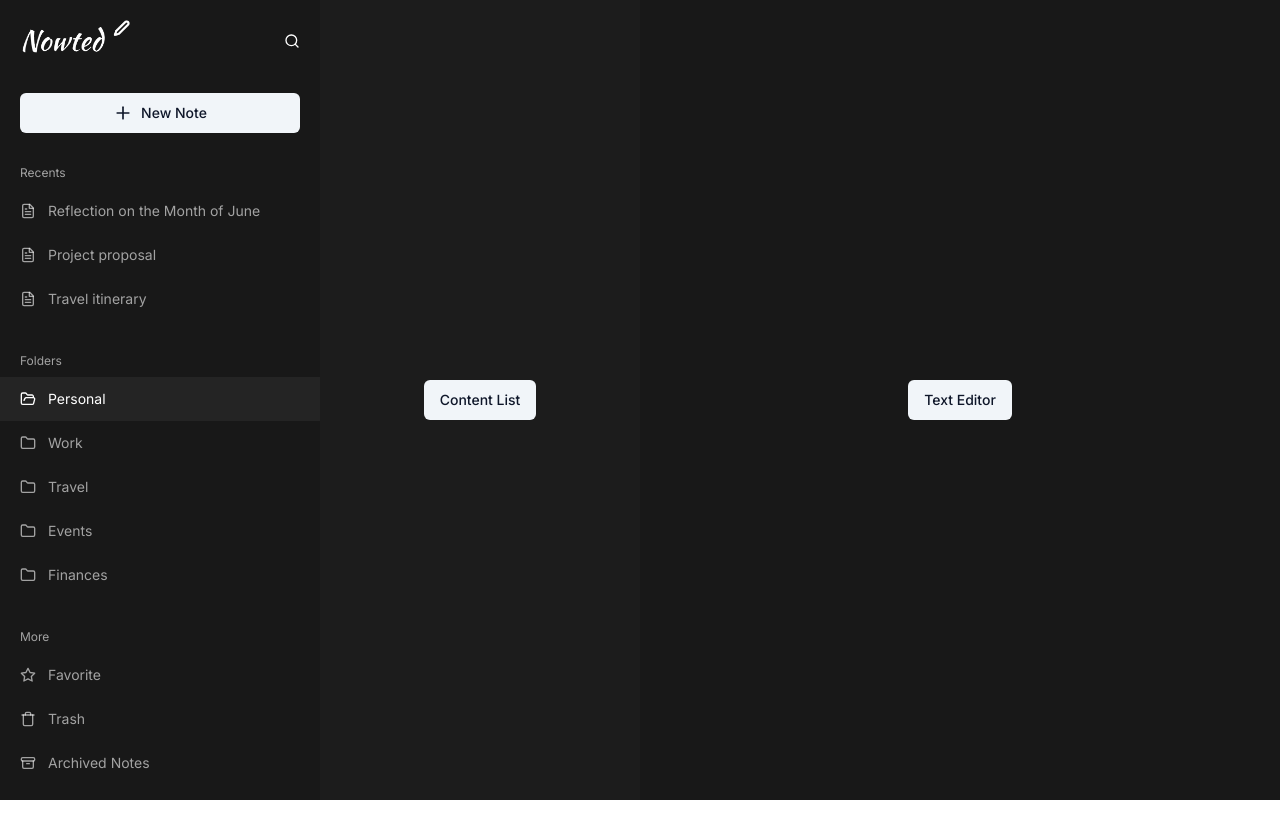
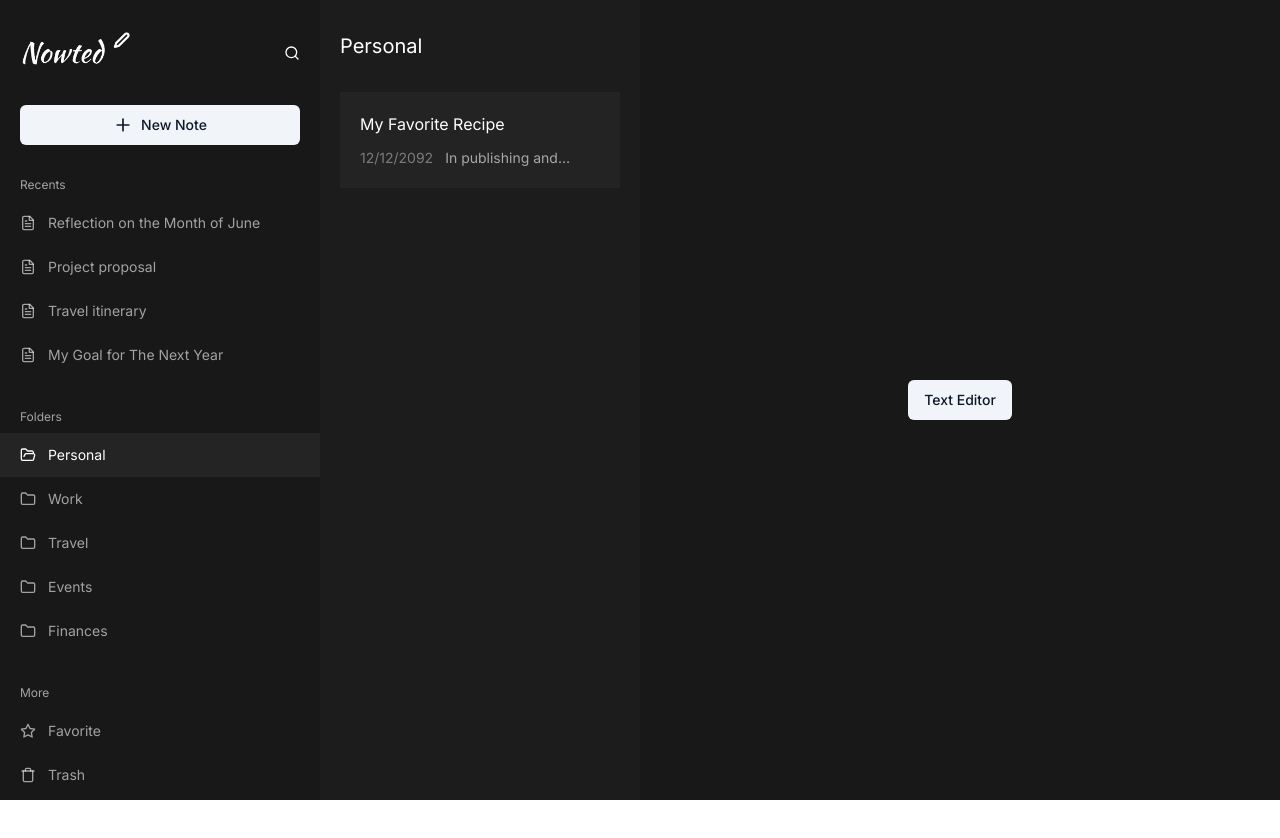
Before and after one commit to irsyaddd/nowted, a Next.js app: page / in a window 1280 px wide. Shown: the top 838 px of the page. Before the commit the page ends 800 px from the top, so only its background shows below. Built offline with nearby package versions, Linux system fonts and the light colour scheme.

Commit message:
create content list

```diff
--- a/app/page.tsx
+++ b/app/page.tsx
@@ -3,14 +3,37 @@
 import SidebarMenu from "@/components/sidebar-menu";
 import { Button } from "@/components/ui/button";
 import { useNoteStore } from "@/zustand";
+import { useEffect } from "react";
 
 export default function Home() {
-  const selectedFolder = useNoteStore((state) => state.data);
+  // const selectedFolder = useNoteStore((state) => state.data);
+  const { data, selectNote } = useNoteStore();
+
+  useEffect(() => {
+    console.log("recentSelectedIndex: ", data.recentSelectedIndex);
+  }, [data.recentSelectedIndex]);
   return (
     <main className="flex h-screen">
       <SidebarMenu />
-      <section className="flex items-center justify-around w-[20rem] bg-noted-secondary">
-        <Button variant={"secondary"}>Content List</Button>
+      <section className="justify-around w-[20rem] bg-noted-secondary px-5 pt-8">
+        <p className="pb-8 text-xl text-white">{data.title}</p>
+        <ul className="space-y-5">
+          {data.notes.map((item, index) => (
+            <li
+              key={item.id}
+              aria-current={item.id === data.recentSelectedIndex}
+              className="p-5 space-y-3 text-white bg-white/[.03] [&[aria-current='true']]:bg-white/10 transition duration-150"
+            >
+              <p>{item.title}</p>
+              <div className="flex gap-3 text-sm">
+                <p className="text-white/40">{item.createdAt}</p>
+                <p className="line-clamp-1 text-ellipsis text-white/60">
+                  {item.content}
+                </p>
+              </div>
+            </li>
+          ))}
+        </ul>
       </section>
       <section className="flex items-center justify-around grow bg-noted">
         <Button variant={"secondary"}>Text Editor</Button>
--- a/components/sidebar-menu.tsx
+++ b/components/sidebar-menu.tsx
@@ -4,21 +4,19 @@ import { Button } from "@/components/ui/button";
 import { folderList, moreList, recentNotes } from "@/note";
 import { FileText, Folder, FolderOpen, Plus, Search } from "lucide-react";
 import Image from "next/image";
-import { useState } from "react";
+import { useEffect, useState } from "react";
 import nowted from "../public/logo.png";
 import { useNoteStore } from "@/zustand";
 
 export default function SidebarMenu() {
-  const selectNote = useNoteStore((state) => state.selectNote);
   const [category, setCategory] = useState("folder");
+  const { selectNote, selectMenu, selectedMenu, data } = useNoteStore();
   const [currentRecentSelected, setCurrentRecentSelected] =
     useState<Number | null>(null);
-  const [currentFolderSelected, setCurrentFolderSelected] =
-    useState<Number | null>(0);
   const [currentSelected, setCurrentSelected] = useState<Number | null>(null);
   return (
     <section className="space-y-8 w-[20rem] bg-noted">
-      <div className="px-5 pt-5 space-y-8">
+      <div className="px-5 pt-8 space-y-8">
         <div className="flex items-center justify-between w-full">
           <Image alt="Nowted Logo" src={nowted} width={110} height={40} />
           <Search className="w-4 h-4 text-white" />
@@ -33,7 +31,11 @@ export default function SidebarMenu() {
         <ul className="text-sm">
           {recentNotes.map((item, index) => (
             <li
-              onClick={() => setCurrentRecentSelected(index)}
+              onClick={() => {
+                setCurrentRecentSelected(index);
+                selectNote(item.category);
+                selectMenu(item.category, item.id);
+              }}
               aria-current={index === currentRecentSelected}
               role="button"
               key={item.id}
@@ -56,20 +58,21 @@ export default function SidebarMenu() {
               onClick={() => {
                 if (category !== "folder") {
                   setCategory("folder");
-                  setCurrentFolderSelected(index);
+                  selectNote(item);
+                  selectMenu(item.title, data.recentSelectedIndex);
                 } else {
-                  setCurrentFolderSelected(index);
+                  selectNote(item);
+                  selectMenu(item.title, data.recentSelectedIndex);
                 }
-                selectNote(item);
               }}
-              aria-current={index === currentFolderSelected}
+              aria-current={item.title === selectedMenu}
               key={item.title}
               className={`${
                 category === "folder" &&
                 "[&[aria-current='true']]:bg-white/5 [&[aria-current='true']]:text-white"
               } flex items-center px-5 py-3 transition duration-75 cursor-pointer hover:text-white text-white/60 hover:bg-white/5`}
             >
-              {currentFolderSelected === index ? (
+              {selectedMenu === item.title ? (
                 <FolderOpen className="w-4 h-4 mr-3" />
               ) : (
                 <Folder className="w-4 h-4 mr-3" />
--- a/note.tsx
+++ b/note.tsx
@@ -5,29 +5,38 @@ export const recentNotes: NoteProps[] = [
   {
     id: 1,
     title: "Reflection on the Month of June",
+    createdAt: "12/09/2022",
     content:
       "In publishing and graphic design, Lorem ipsum is a placeholder text commonly used to demonstrate the visual form of a document or a typeface without relying on meaningful content. Lorem ipsum may be used as a placeholder before final copy is available",
-    createdAt: "",
     url: "",
-    category: "",
+    category: "Events",
   },
   {
     id: 2,
     title: "Project proposal",
+    createdAt: "12/99/2022",
     content:
       "In publishing and graphic design, Lorem ipsum is a placeholder text commonly used to demonstrate the visual form of a document or a typeface without relying on meaningful content. Lorem ipsum may be used as a placeholder before final copy is available",
-    createdAt: "",
     url: "",
-    category: "",
+    category: "Work",
   },
   {
     id: 3,
     title: "Travel itinerary",
+    createdAt: "12/12/2088",
     content:
       "In publishing and graphic design, Lorem ipsum is a placeholder text commonly used to demonstrate the visual form of a document or a typeface without relying on meaningful content. Lorem ipsum may be used as a placeholder before final copy is available",
-    createdAt: "",
     url: "",
-    category: "",
+    category: "Travel",
+  },
+  {
+    id: 4,
+    title: "My Goal for The Next Year",
+    createdAt: "12/04/1998",
+    content:
+      "In publishing and graphic design, Lorem ipsum is a placeholder text commonly used to demonstrate the visual form of a document or a typeface without relying on meaningful content. Lorem ipsum may be used as a placeholder before final copy is available",
+    url: "",
+    category: "Travel",
   },
 ];
 
@@ -35,43 +44,43 @@ export const notes: NoteProps[] = [
   {
     id: 1,
     title: "Reflection on the Month of June",
-    createdAt: "",
+    createdAt: "12/09/2022",
     content:
       "In publishing and graphic design, Lorem ipsum is a placeholder text commonly used to demonstrate the visual form of a document or a typeface without relying on meaningful content. Lorem ipsum may be used as a placeholder before final copy is available",
     url: "",
-    category: "",
+    category: "Events",
   },
   {
     id: 2,
     title: "Project proposal",
-    createdAt: "",
+    createdAt: "12/99/2022",
     content:
       "In publishing and graphic design, Lorem ipsum is a placeholder text commonly used to demonstrate the visual form of a document or a typeface without relying on meaningful content. Lorem ipsum may be used as a placeholder before final copy is available",
     url: "",
-    category: "",
+    category: "Work",
   },
   {
     id: 3,
     title: "Travel itinerary",
-    createdAt: "",
+    createdAt: "12/12/2088",
     content:
       "In publishing and graphic design, Lorem ipsum is a placeholder text commonly used to demonstrate the visual form of a document or a typeface without relying on meaningful content. Lorem ipsum may be used as a placeholder before final copy is available",
     url: "",
-    category: "",
+    category: "Travel",
   },
   {
     id: 4,
     title: "My Goal for The Next Year",
-    createdAt: "",
+    createdAt: "12/04/1998",
     content:
       "In publishing and graphic design, Lorem ipsum is a placeholder text commonly used to demonstrate the visual form of a document or a typeface without relying on meaningful content. Lorem ipsum may be used as a placeholder before final copy is available",
     url: "",
-    category: "",
+    category: "Travel",
   },
   {
     id: 5,
     title: "August 2023 Daily Expenses",
-    createdAt: "",
+    createdAt: "88/09/2023",
     content:
       "In publishing and graphic design, Lorem ipsum is a placeholder text commonly used to demonstrate the visual form of a document or a typeface without relying on meaningful content. Lorem ipsum may be used as a placeholder before final copy is available",
     url: "",
@@ -80,7 +89,7 @@ export const notes: NoteProps[] = [
   {
     id: 6,
     title: "My Favorite Recipe",
-    createdAt: "",
+    createdAt: "12/12/2092",
     content:
       "In publishing and graphic design, Lorem ipsum is a placeholder text commonly used to demonstrate the visual form of a document or a typeface without relying on meaningful content. Lorem ipsum may be used as a placeholder before final copy is available",
     url: "",
@@ -92,15 +101,6 @@ export const folderList: FolderProps[] = [
   {
     title: "Personal",
     notes: [
-      {
-        id: 4,
-        title: "My Goal for The Next Year",
-        createdAt: "12/12/2022",
-        content:
-          "In publishing and graphic design, Lorem ipsum is a placeholder text commonly used to demonstrate the visual form of a document or a typeface without relying on meaningful content. Lorem ipsum may be used as a placeholder before final copy is available",
-        url: "",
-        category: "",
-      },
       {
         id: 6,
         title: "My Favorite Recipe",
@@ -122,7 +122,7 @@ export const folderList: FolderProps[] = [
         content:
           "In publishing and graphic design, Lorem ipsum is a placeholder text commonly used to demonstrate the visual form of a document or a typeface without relying on meaningful content. Lorem ipsum may be used as a placeholder before final copy is available",
         url: "",
-        category: "",
+        category: "Work",
       },
     ],
   },
@@ -136,7 +136,16 @@ export const folderList: FolderProps[] = [
         content:
           "In publishing and graphic design, Lorem ipsum is a placeholder text commonly used to demonstrate the visual form of a document or a typeface without relying on meaningful content. Lorem ipsum may be used as a placeholder before final copy is available",
         url: "",
-        category: "",
+        category: "Travel",
+      },
+      {
+        id: 4,
+        title: "My Goal for The Next Year",
+        createdAt: "12/04/1998",
+        content:
+          "In publishing and graphic design, Lorem ipsum is a placeholder text commonly used to demonstrate the visual form of a document or a typeface without relying on meaningful content. Lorem ipsum may be used as a placeholder before final copy is available",
+        url: "",
+        category: "Travel",
       },
     ],
   },
@@ -150,7 +159,7 @@ export const folderList: FolderProps[] = [
         content:
           "In publishing and graphic design, Lorem ipsum is a placeholder text commonly used to demonstrate the visual form of a document or a typeface without relying on meaningful content. Lorem ipsum may be used as a placeholder before final copy is available",
         url: "",
-        category: "",
+        category: "Events",
       },
     ],
   },
--- a/zustand/index.tsx
+++ b/zustand/index.tsx
@@ -6,11 +6,48 @@ interface NoteState {
   data: {
     title: string;
     notes: NoteProps[];
+    recentSelectedIndex?: number;
   };
-  selectNote: (noteObject: { title: string; notes: NoteProps[] }) => void;
+  selectedMenu: string;
+  selectNote: (params: string | { title: string; notes: NoteProps[] }) => void;
+  selectMenu: (title: string, id?: number) => void;
 }
 
 export const useNoteStore = create<NoteState>()((set) => ({
-  data: { title: folderList[0].title, notes: folderList[0].notes },
-  selectNote: (noteObject) => set(() => ({ data: noteObject })),
+  selectedMenu: folderList[0].title,
+  data: {
+    title: folderList[0].title,
+    notes: folderList[0].notes,
+    recentSelectedIndex: undefined,
+  },
+  selectMenu: (title, id) =>
+    set((state) => ({
+      selectedMenu: title,
+      data: {
+        ...state.data,
+        recentSelectedIndex: id,
+      },
+    })),
+  // If choosing from recent list, use the 'Category' to find the object
+  selectNote: (params) => {
+    if (typeof params === "string") {
+      // If choosing from folder list, use the 'Title' to find the object
+      const foundByTitle = folderList.find((folder) => folder.title === params);
+      if (foundByTitle) {
+        set((state) => ({
+          data: {
+            ...state.data,
+            title: foundByTitle.title,
+            notes: foundByTitle.notes,
+          },
+        }));
+      } else {
+        // Handle case when no folder is found with the specified title or category
+        console.error(`No folder found with title or category "${params}".`);
+      }
+    } else {
+      // Object with title and notes provided
+      set(() => ({ data: params }));
+    }
+  },
 }));
```
